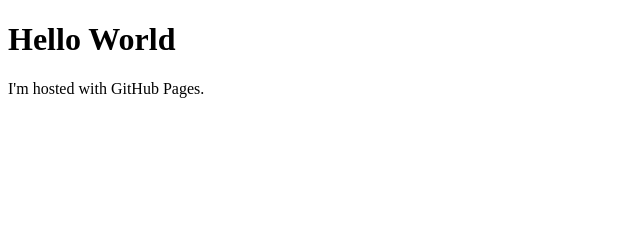
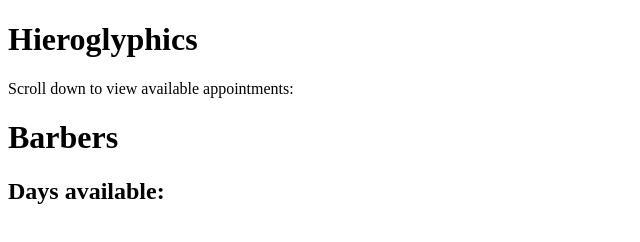
Before and after one commit to lillk5/lillk55.github.io, a plain HTML site: page index.html in a window 1280 px wide. Shown: the whole page, without its empty margins (0-640 px from the left). Drawn offline with Linux system fonts and the light colour scheme.

Commit message:
added some barber info
added two headers with barber text

```diff
--- a/index.html
+++ b/index.html
@@ -1,7 +1,9 @@
 <!DOCTYPE html>
 <html>
 <body>
-<h1>Hello World</h1>
-<p>I'm hosted with GitHub Pages.</p>
+<h1>Hieroglyphics</h1>
+<p>Scroll down to view available appointments: </p>
+<h1> Barbers </h1>
+<h2>Days available: <h2>
 </body>
 </html>
```
